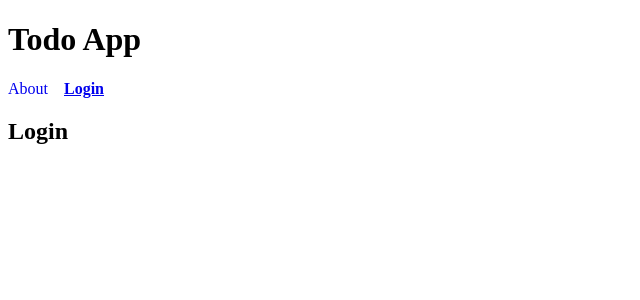
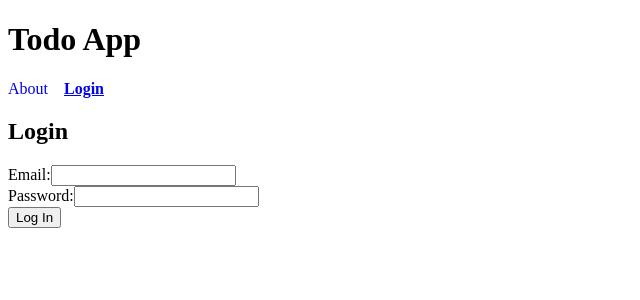
Before and after one commit to AndrewDass1/starting-react-project, a React (Vite) app: page /login in a window 1280 px wide. Shown: the top 300 px of the page, without its empty margins (0-640 px from the left). Built offline with nearby package versions, Linux system fonts and the light colour scheme.

Commit message:
made some fixes

```diff
--- a/src/features/Todos/TodoList/TodoList.jsx
+++ b/src/features/Todos/TodoList/TodoList.jsx
@@ -2,17 +2,16 @@ export default function TodoList({
   todoList,
   dataVersion,
   statusFilter,
-  onAddTodo,
   onUpdateTodo,
   onCompleteTodo,
 }) {
-  const filteredTodos = todoList.filter((todo) => {
+  const filtered = todoList.filter((todo) => {
     if (statusFilter === 'active') return !todo.isCompleted;
     if (statusFilter === 'completed') return todo.isCompleted;
     return true;
   });
 
-  if (filteredTodos.length === 0) {
+  if (filtered.length === 0) {
     if (statusFilter === 'active') return <p>No active todos.</p>;
     if (statusFilter === 'completed') return <p>No completed todos.</p>;
     return <p>No todos yet.</p>;
@@ -20,7 +19,7 @@ export default function TodoList({
 
   return (
     <ul>
-      {filteredTodos.map((todo) => (
+      {filtered.map((todo) => (
         <li key={`${dataVersion}-${todo.id}`}>
           {todo.title}
         </li>
--- a/src/pages/LoginPage.jsx
+++ b/src/pages/LoginPage.jsx
@@ -19,8 +19,8 @@ export default function LoginPage() {
     }
   }, [isAuthenticated, navigate, from]);
 
-  async function handleSubmit(event) {
-    event.preventDefault();
+  async function handleSubmit(e) {
+    e.preventDefault();
     setError('');
 
     const result = await login(email, password);
@@ -36,8 +36,28 @@ export default function LoginPage() {
   return (
     <div>
       <h2>Login</h2>
-      {error && <p>{error}</p>}
+      {error && <p style={{ color: 'red' }}>{error}</p>}
+
       <form onSubmit={handleSubmit}>
+        <div>
+          <label>Email:</label>
+          <input
+            type="email"
+            value={email}
+            onChange={(e) => setEmail(e.target.value)}
+          />
+        </div>
+
+        <div>
+          <label>Password:</label>
+          <input
+            type="password"
+            value={password}
+            onChange={(e) => setPassword(e.target.value)}
+          />
+        </div>
+
+        <button type="submit">Log In</button>
       </form>
     </div>
   );
--- a/src/pages/ProfilePage.jsx
+++ b/src/pages/ProfilePage.jsx
@@ -2,7 +2,7 @@ import { useEffect, useState } from 'react';
 import { useAuth } from '../contexts/AuthContext.jsx';
 
 export default function ProfilePage() {
-  const { isAuthenticated, token, user } = useAuth();
+  const { isAuthenticated, token } = useAuth();
   const [stats, setStats] = useState(null);
   const [loading, setLoading] = useState(true);
   const [error, setError] = useState('');
@@ -53,13 +53,12 @@ export default function ProfilePage() {
   return (
     <div>
       <h2>Your Profile</h2>
-      <p>User: {user?.name ?? 'Unknown'}</p>
       <p>Authenticated: yes</p>
       <p>Total todos: {stats.total}</p>
       <p>Completed: {stats.completed}</p>
       <p>Active: {stats.active}</p>
       <p>Completion: {stats.completion}%</p>
-      <p>Status: {stats.completion === 100 ? 'All done!' : 'Still working...'}</p>
+      <p>Status: {stats.completion === 100 ? 'All done!' : 'Keep going!'}</p>
     </div>
   );
 }
```
